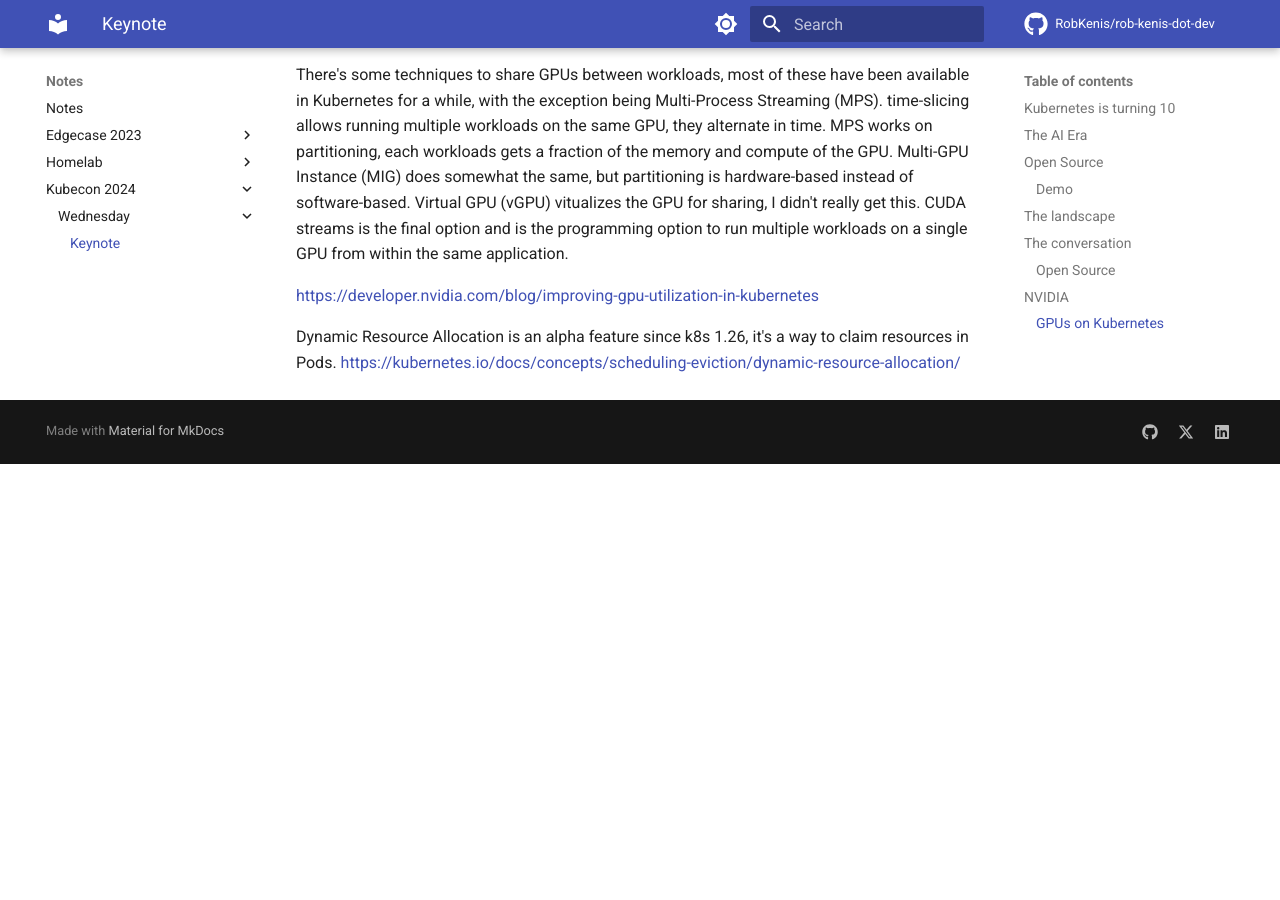
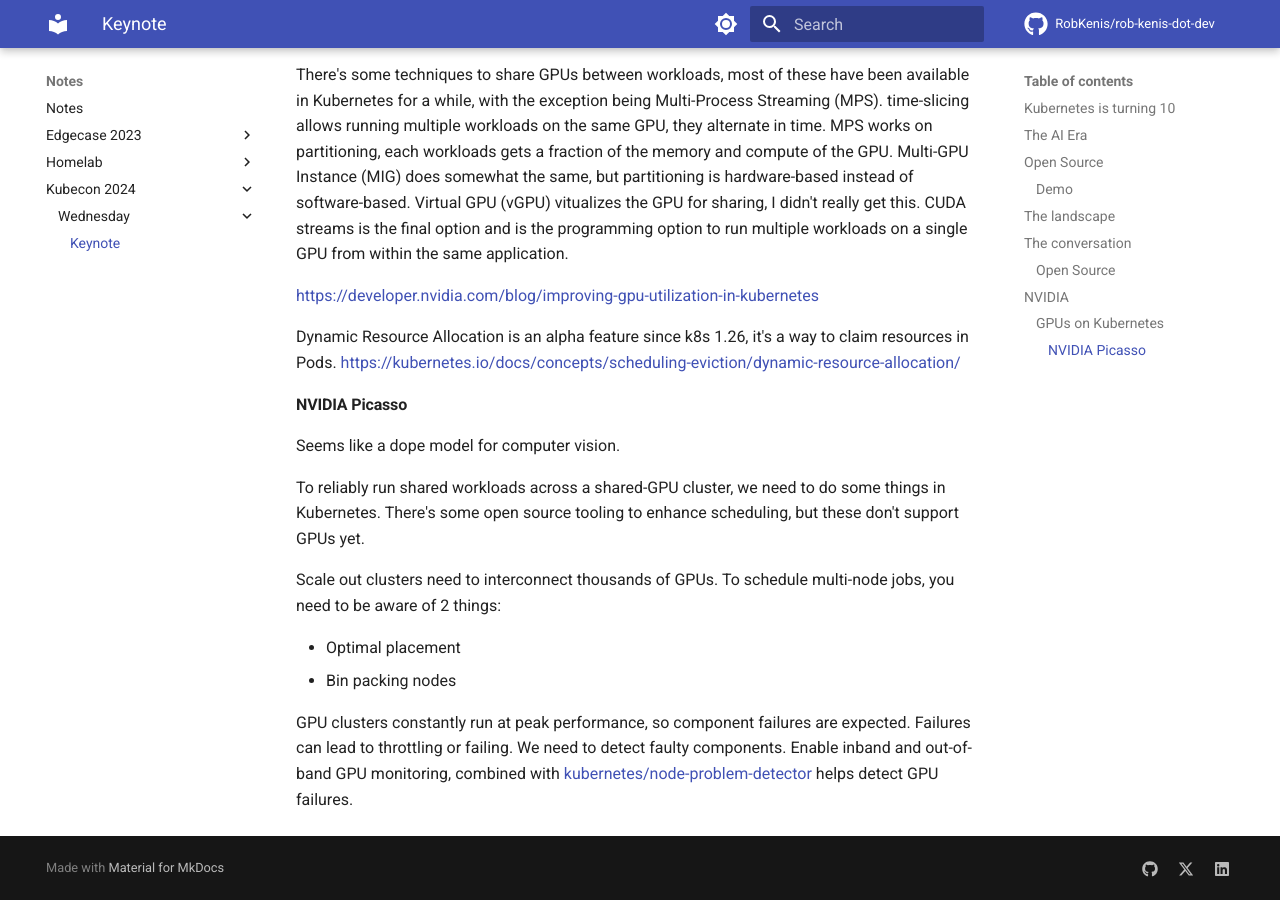
Before and after one commit to RobKenis/rob-kenis-dot-dev, an MkDocs documentation site: the page built from docs/kubecon-2024/wednesday/1-keynote.md, in a window 1280 px wide and 900 px high, scrolled down 2310 px. Built offline with MkDocs 1.6.1 and Material for MkDocs 9.7.7, drawn with Linux system fonts in a browser that asks for light colours; comment, search, counter and statistics services are not loaded; before the commit the page ends 2774 px from its top, so only the background shows below that.

Commit message:
Add notes on nvidia keynote

```diff
--- a/docs/kubecon-2024/wednesday/1-keynote.md
+++ b/docs/kubecon-2024/wednesday/1-keynote.md
@@ -91,3 +91,18 @@
 <https://developer.nvidia.com/blog/improving-gpu-utilization-in-kubernetes>
 
 Dynamic Resource Allocation is an alpha feature since k8s 1.26, it's a way to claim resources in Pods. <https://kubernetes.io/docs/concepts/scheduling-eviction/dynamic-resource-allocation/>
+
+#### NVIDIA Picasso
+
+Seems like a dope model for computer vision.
+
+To reliably run shared workloads across a shared-GPU cluster, we need to do some things in Kubernetes. There's some open source tooling to
+enhance scheduling, but these don't support GPUs yet.
+
+Scale out clusters need to interconnect thousands of GPUs. To schedule multi-node jobs, you need to be aware of 2 things:
+
+- Optimal placement
+- Bin packing nodes
+
+GPU clusters constantly run at peak performance, so component failures are expected. Failures can lead to throttling or failing. We need to detect faulty components.
+Enable inband and out-of-band GPU monitoring, combined with [kubernetes/node-problem-detector](https://github.com/kubernetes/node-problem-detector) helps detect GPU failures.
```
